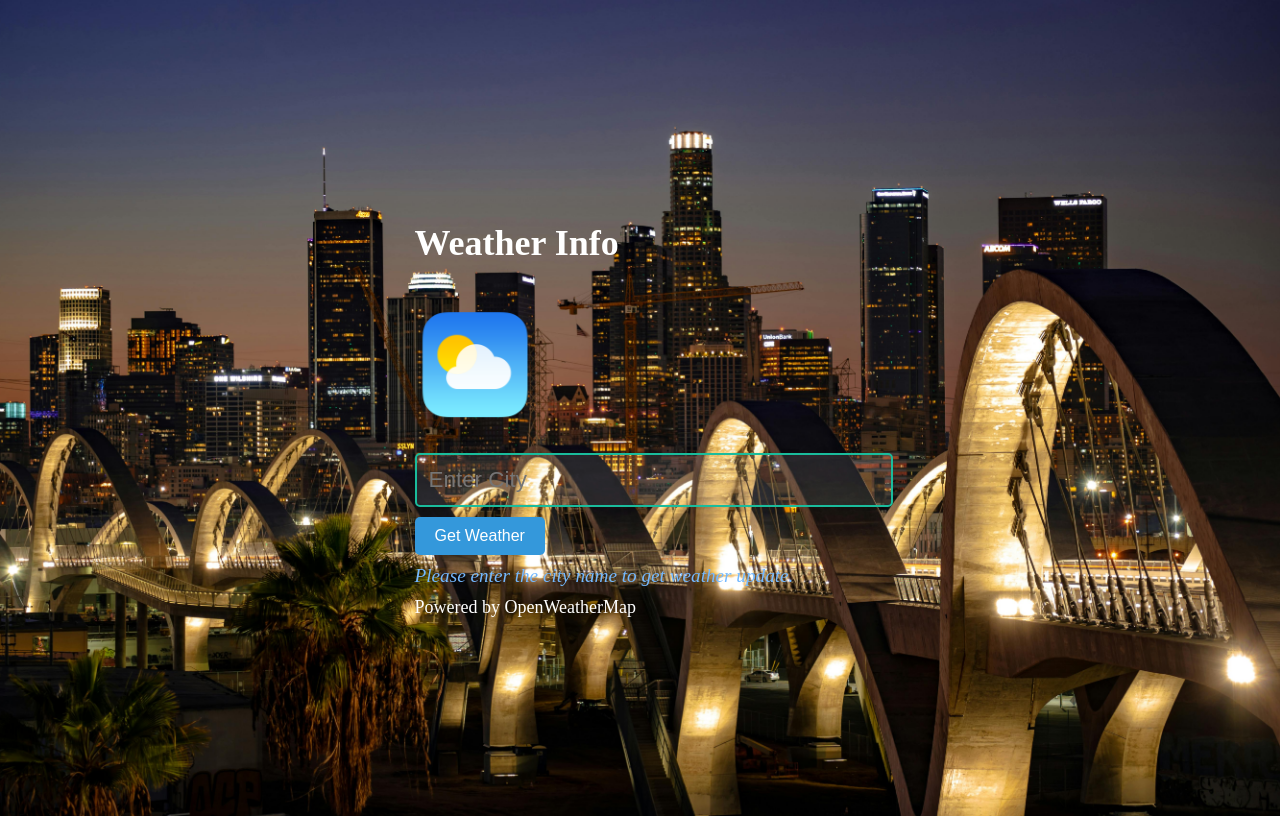
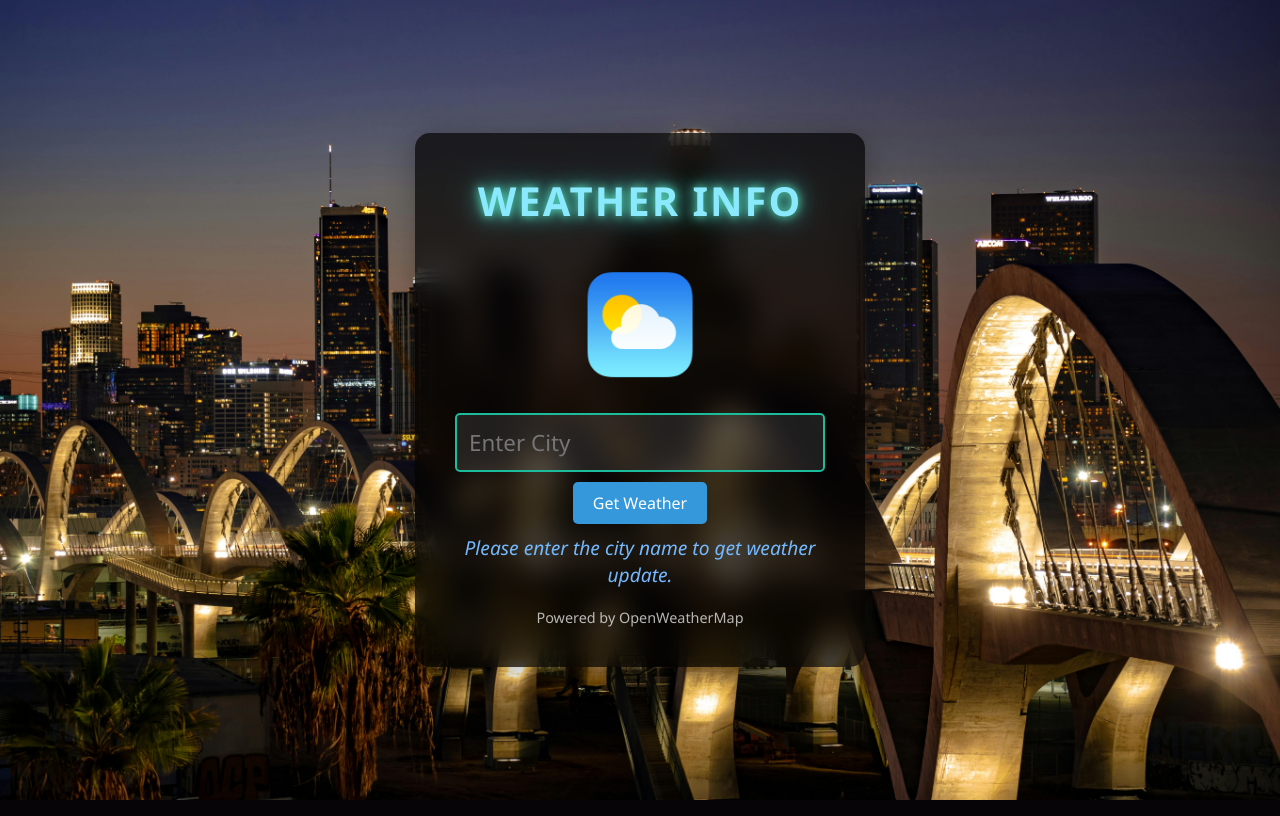
Before and after one commit to T1nker-1220/1FINAL-PROJECT-MARQUEZ, a Flask app: page / in a window 1280 px wide. Run offline with Flask 3, Linux system fonts and the light colour scheme.

Commit message:
body again

```diff
--- a/static/style.css
+++ b/static/style.css
@@ -1,7 +1,9 @@
-/* Weather Info Paragraphs */
-.weather-info p {
-    margin: 10px 0;
-    font-size: 1.2rem;
+/* General Styles */
+* {
+    margin: 0;
+    padding: 0;
+    box-sizing: border-box;
+    font-family: 'Segoe UI', Tahoma, Geneva, Verdana, sans-serif;
 }
 
 body {
@@ -15,6 +17,34 @@ body {
     color: #fff;
     font-size: 18px;
     overflow: hidden;
+}
+
+/* Weather Container */
+.weather-container {
+    background-color: rgba(0, 0, 0, 0.7); /* Dark transparent background */
+    padding: 40px;
+    border-radius: 15px;
+    box-shadow: 0 4px 30px rgba(0, 0, 0, 0.3);
+    backdrop-filter: blur(15px); /* Stronger blur effect */
+    max-width: 450px;
+    text-align: center;
+    animation: fadeIn 1.5s ease-in-out;
+}
+
+/* Weather Info Heading */
+.weather-container h1 {
+    font-size: 2.5rem;
+    margin-bottom: 20px;
+    letter-spacing: 2px;
+    text-transform: uppercase;
+    color: #8be9fd; /* Light blue for the heading */
+    animation: pulse 2s infinite;
+}
+
+/* Weather Info Paragraphs */
+.weather-info p {
+    margin: 10px 0;
+    font-size: 1.2rem;
 }
 
 .temperature {
@@ -68,6 +98,14 @@ body {
     color: #74b9ff; /* Light blue for the message */
 }
 
+/* Footer */
+.footer {
+    font-size: 0.9rem;
+    margin-top: 20px;
+    color: rgba(255, 255, 255, 0.7);
+    animation: fadeIn 2s ease-in-out;
+}
+
 /* Animations */
 @keyframes fadeIn {
     0% {
@@ -79,6 +117,7 @@ body {
         transform: translateY(0);
     }
 }
+
 @keyframes bounceIn {
     0% {
         transform: scale(0.95);
@@ -89,6 +128,7 @@ body {
         opacity: 1;
     }
 }
+
 @keyframes float {
     0% {
         transform: translateY(0);
@@ -100,6 +140,7 @@ body {
         transform: translateY(0);
     }
 }
+
 @keyframes pulse {
     0% {
         text-shadow: 0 0 10px #8be9fd, 0 0 20px #34e89e, 0 0 30px #0f3443;
```
